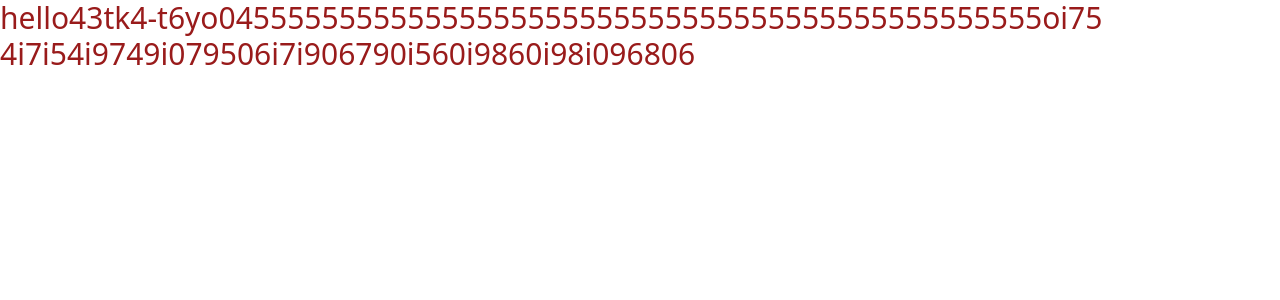
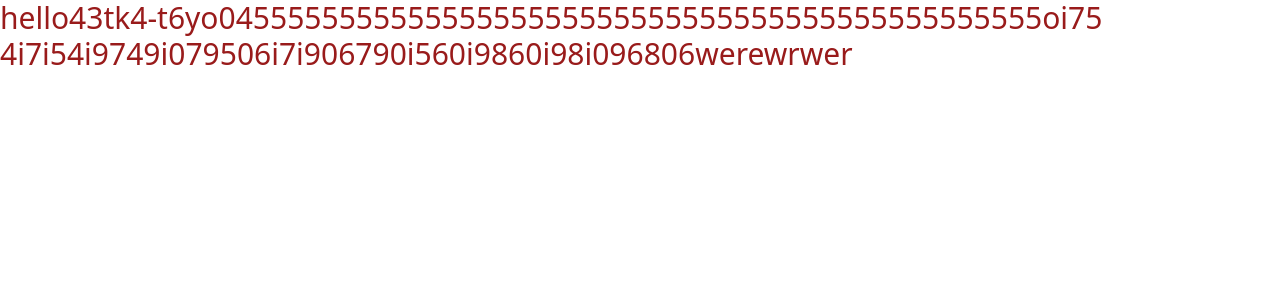
Before and after one commit to RAVKdeveloper/goldex, a React (Vite) app: page / in a window 1280 px wide. Shown: the top 300 px of the page. Built offline with nearby package versions, Linux system fonts and the light colour scheme.

Commit message:
install husky

```diff
--- a/src/App.tsx
+++ b/src/App.tsx
@@ -3,26 +3,15 @@ import { useEffect } from 'react'
 function App() {
   useEffect(() => {}, [])
 
+  const a = 'werewrwer'
+
   return (
     <div className='text-3xl text-red-800'>
       hello43tk4-t6yo045555555555555555555555555555555555555555555555oi75
       4i7i54i9749i079506i7i906790i560i9860i98i096806
+      {a}
     </div>
   )
 }
 
 export default App
-
-// 'import/order': ['error', {
-//   'groups': [
-//     'builtin',
-//     'external',
-//     'internal',
-//     'parent',
-//     'sibling',
-//     'index',
-//     'object',
-//     'type'
-//   ],
-// }]
-// 'newlines-between': ['always-and-inside-groups'],
```
Also changed, not shown: package.json (+22 -0 lines), .eslintrc.cjs, 2 other files (tests, documents, lock files or other folders).
